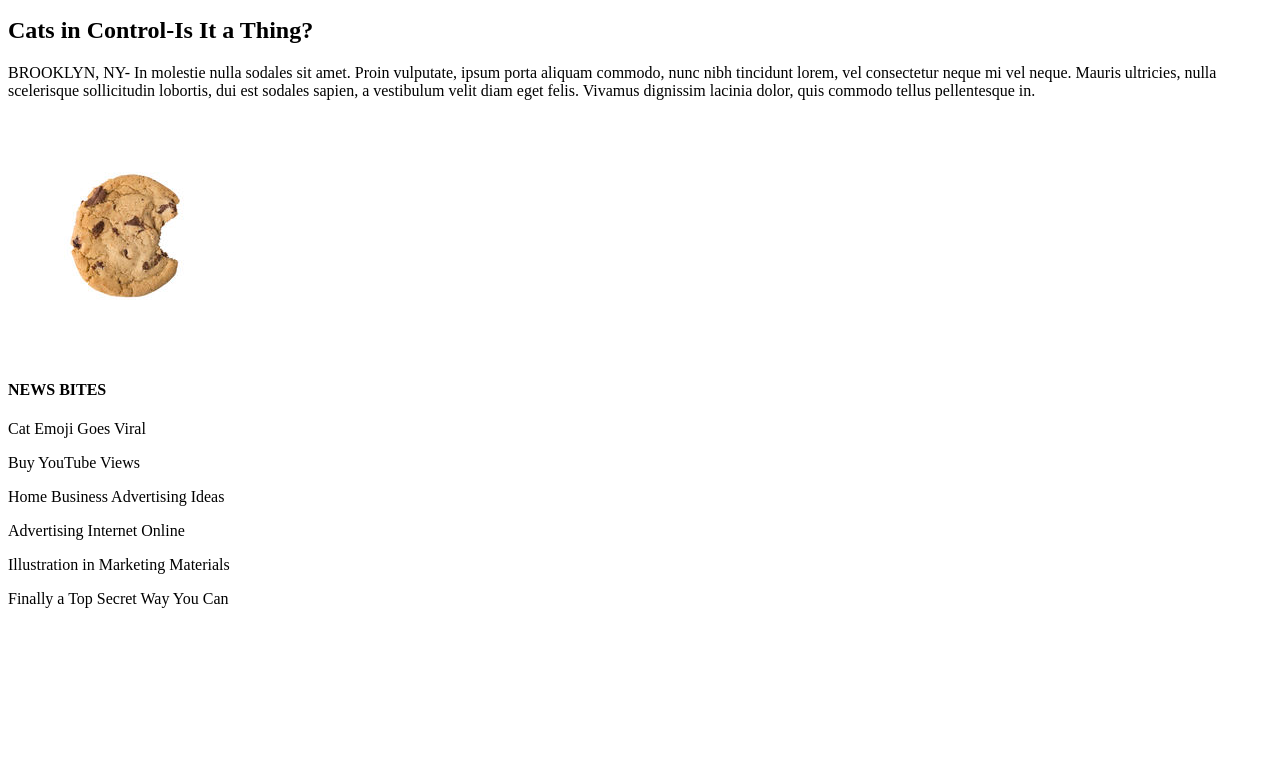
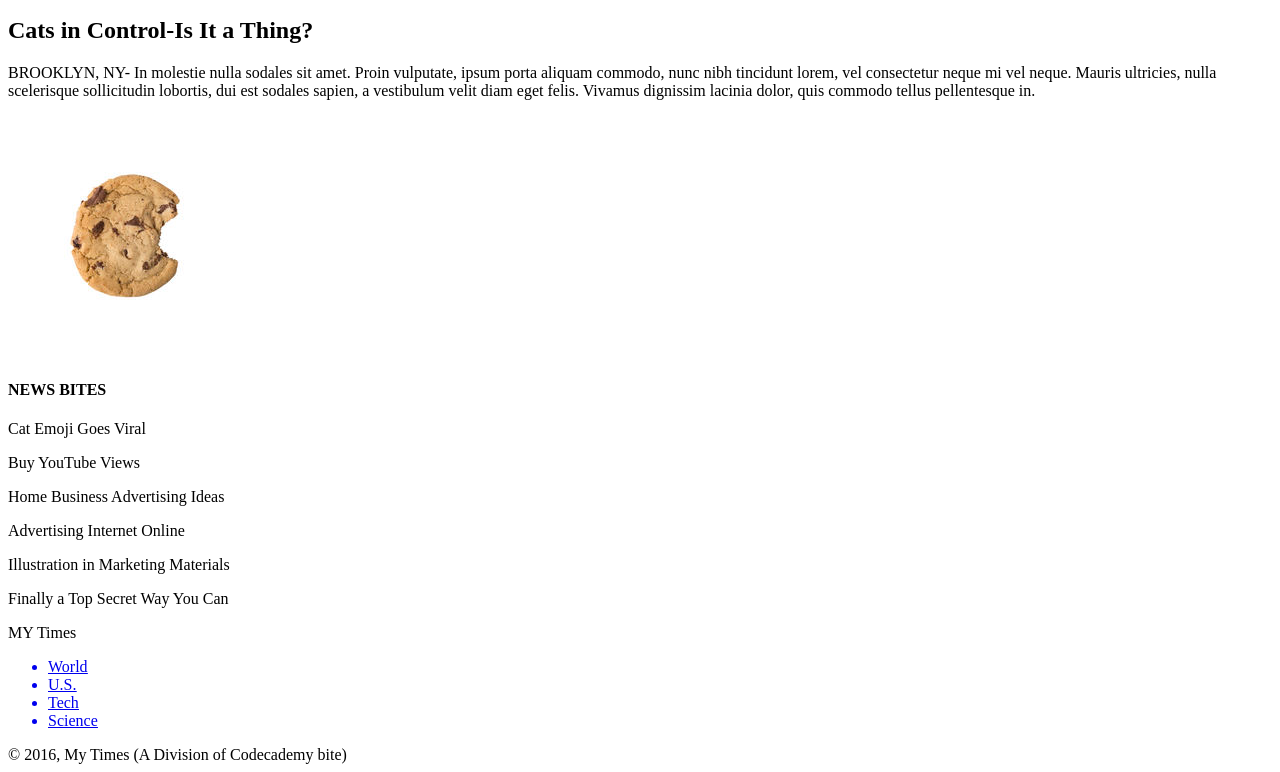
Before and after one commit to jaydekat1020/My-Times, a plain HTML site: page index.html in a window 1280 px wide. Shown: the part 763-1535 px from the top of the page. Before the commit the page ends 1387 px from the top, so only its background shows below. Drawn offline with Linux system fonts and the light colour scheme.

Commit message:
Update index.html
html draft #3

```diff
--- a/index.html
+++ b/index.html
@@ -8,7 +8,7 @@
 
     <!--heading block-->
 
-    <div class="header">
+    <div class="header" id="header">
       <img src="resources\pictures\myt logo.jpg" alt="MYT logo">
       <h1>My Times</h1>
       <ul>
@@ -81,5 +81,18 @@
         <p>Finally a Top Secret Way You Can</p>
       </div>
     </div>
+
+    <!--footer-->
+
+    <div class="footer">
+      <p>MY Times</p>
+      <ul>
+        <a href="#header"><li><u>World</u></li></a>
+        <a href="#header"><li><u>U.S.</u></li></a>
+        <a href="#header"><li><u>Tech</u></li></a>
+        <a href="#header"><li><u>Science</u></li></a>
+      </ul>
+      <footer>&copy 2016, My Times (A Division of Codecademy bite)</footer>
+    </div>
   </body>
 </html>
```
